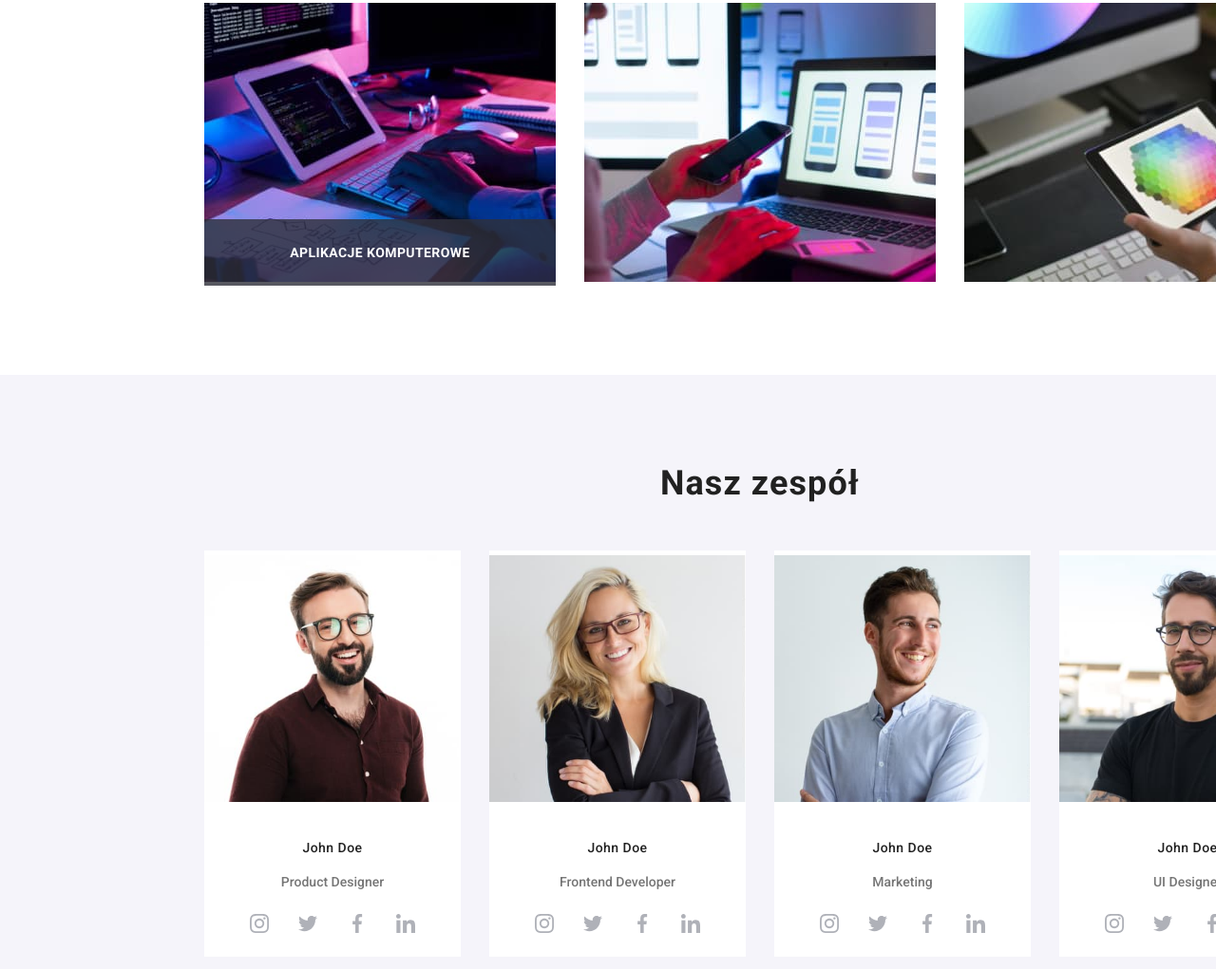
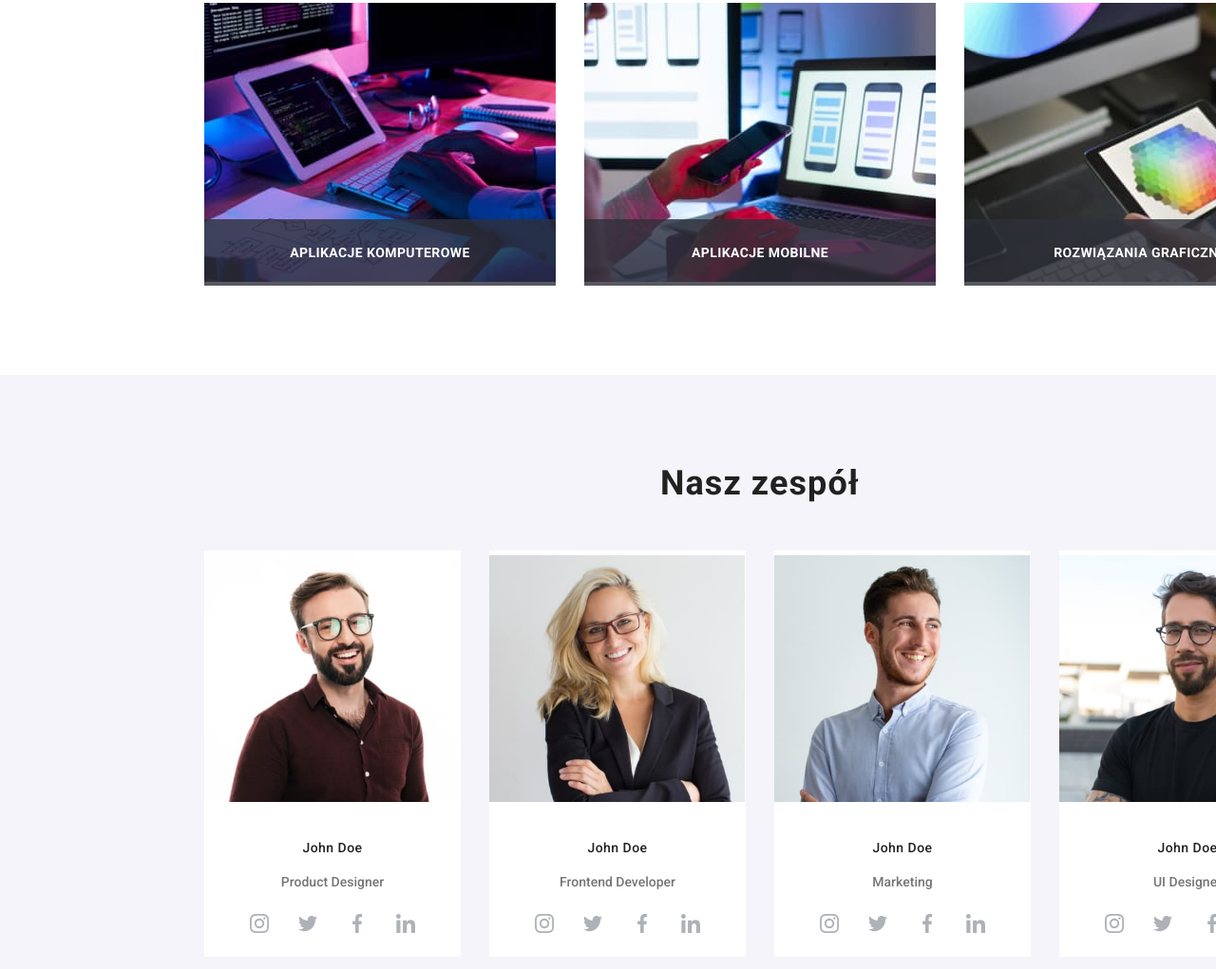
Before and after one commit to Bednarski82/goit-markup-hw-05, a plain HTML site: page index.html in a window 1280 px wide. Shown: the part 1207-2228 px from the top of the page at 95% size. Drawn offline with nearby package versions, Linux system fonts and the light colour scheme.

Commit message:
homework5 changes

```diff
--- a/index.html
+++ b/index.html
@@ -114,9 +114,15 @@
           </li>
           <li>
             <img src="./images/what_we_do/img(2)(1).jpg" alt="smartphone" width="370px" height="294px">
+            <div>
+              <p>Aplikacje mobilne</p>
+            </div>
           </li>
           <li>
             <img src="./images/what_we_do/img(3)(1).jpg" alt="tablet" width="370px" height="294px">
+            <div>
+              <p>Rozwiązania graficzne</p>
+            </div>
           </li>
           </ul>
         </div>
```
Also changed, not shown: portfolio.html (+1 -1 lines).
